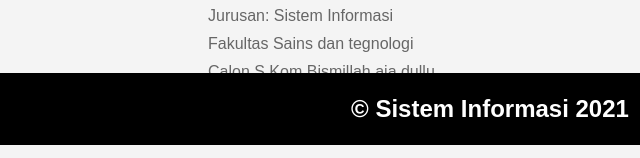
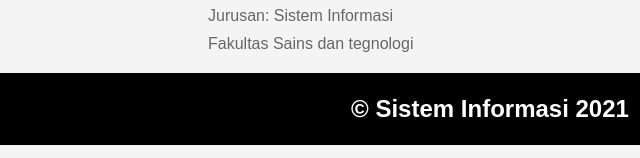
Before and after one commit to Arsymz/Tugas3_Kakas, a plain HTML site: page Index.html in a window 1280 px wide. Shown: the part 655-813 px from the top of the page, 152-792 px from the left. Drawn offline with Linux system fonts and the light colour scheme.

Commit message:
commit terakhir

```diff
--- a/Index.html
+++ b/Index.html
@@ -17,7 +17,6 @@
             <p>NIM: 60900121050</p>
             <p>Jurusan: Sistem Informasi</p>
             <p> Fakultas Sains dan tegnologi</p>
-            <p> Calon S.Kom Bismillah aja dullu</p>
         </div>
     </div>
     <footer>
```
